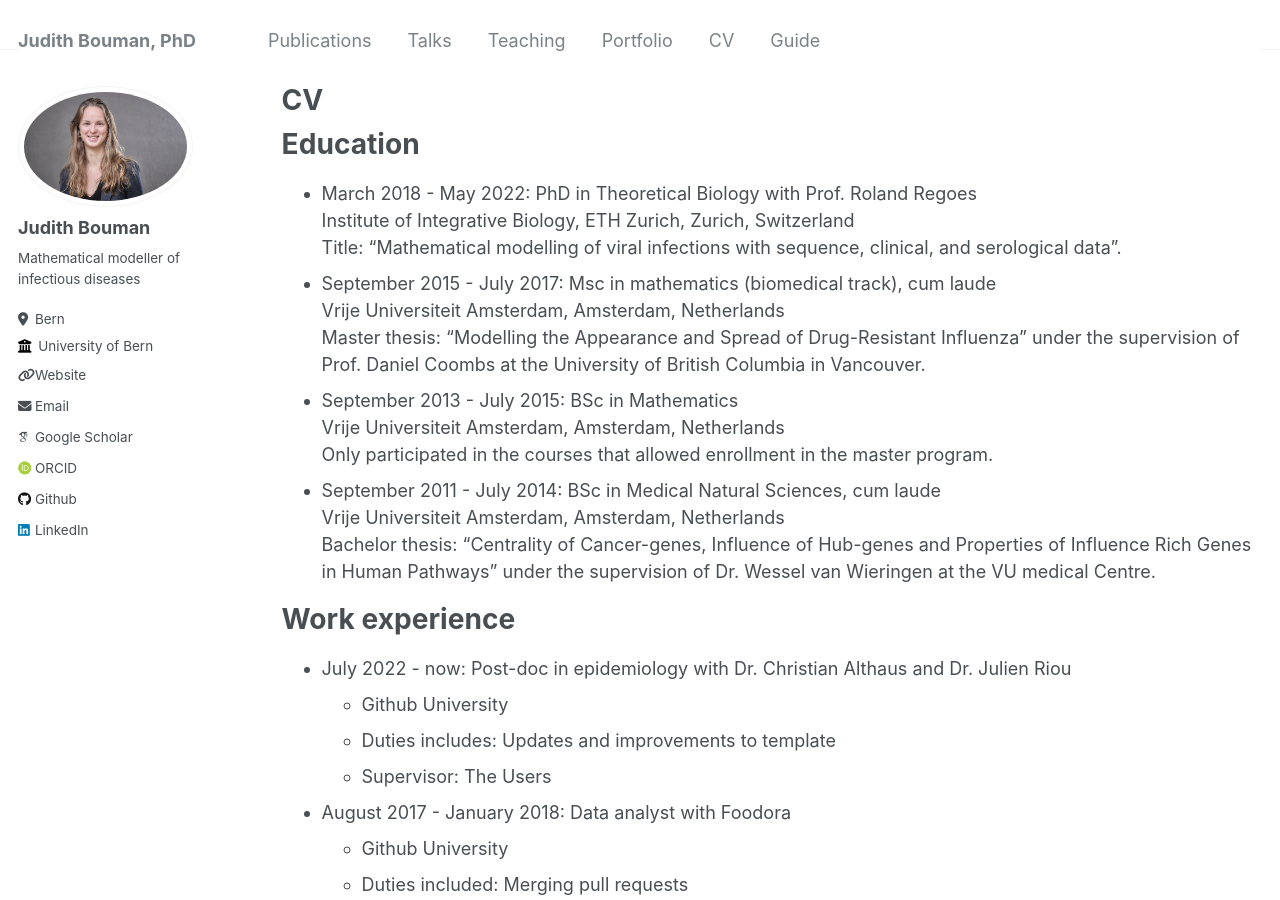
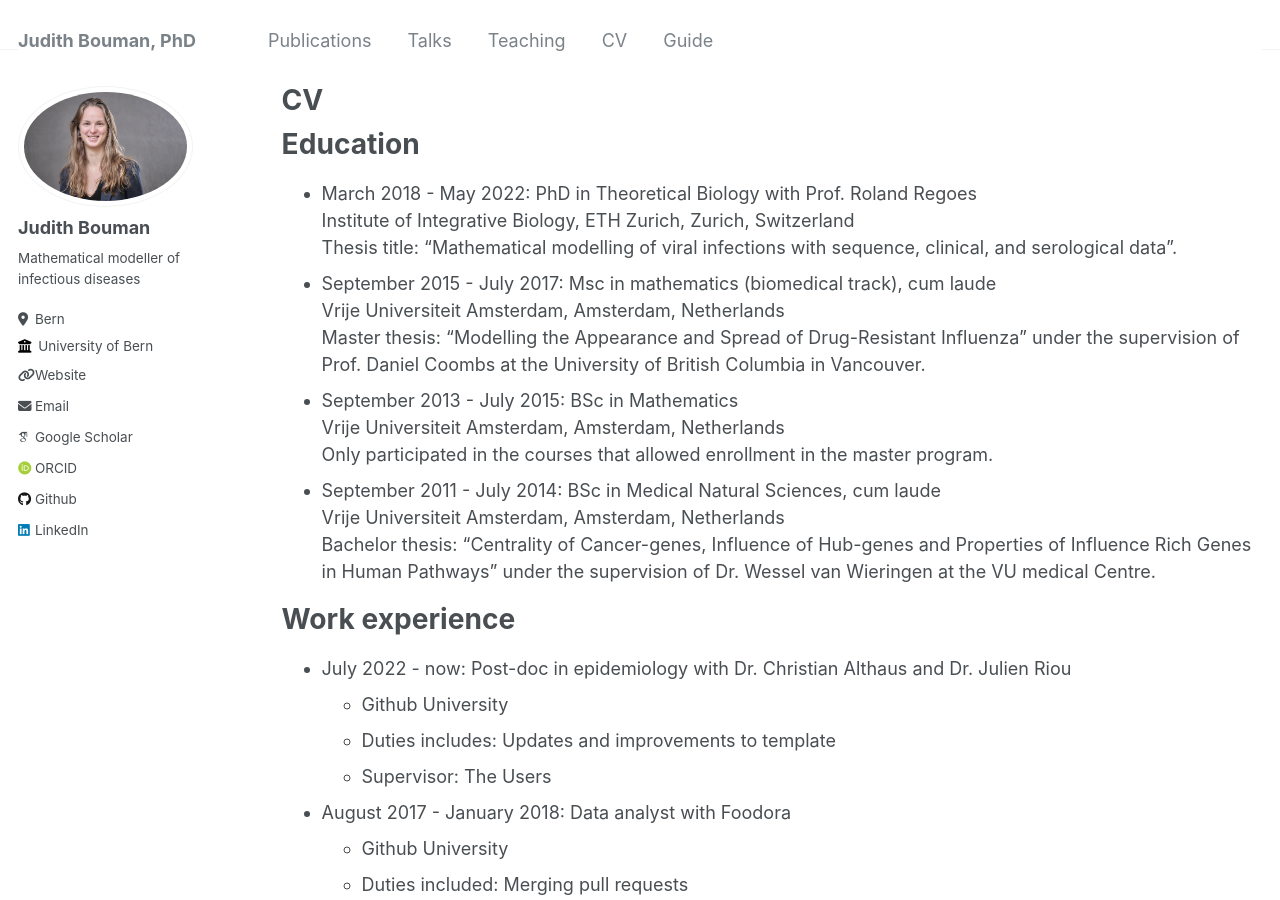
Before and after one commit to JudithBouman2412/JudithBouman2412.github.io, a Jekyll site: the page built from _pages/cv.md, in a window 1280 px wide and 900 px high. Built offline with Jekyll 4.4.1, drawn with Linux system fonts in a browser that asks for light colours; some web fonts are replaced.

Commit message:
update navigation

```diff
--- a/_data/navigation.yml
+++ b/_data/navigation.yml
@@ -9,8 +9,8 @@ main:
   - title: "Teaching"
     url: /teaching/
 
-  - title: "Portfolio"
-    url: /portfolio/
+#  - title: "Portfolio"
+#    url: /portfolio/
 
 #  - title: "Blog Posts"
 #    url: /year-archive/
--- a/_pages/cv.md
+++ b/_pages/cv.md
@@ -13,7 +13,7 @@ Education
 ======
 * March 2018 - May 2022: PhD in Theoretical Biology with Prof. Roland Regoes <br>
   Institute of Integrative Biology, ETH Zurich, Zurich, Switzerland <br>
-  Title: "Mathematical modelling of viral infections with sequence, clinical, and serological data".
+  Thesis title: "Mathematical modelling of viral infections with sequence, clinical, and serological data".
 * September 2015 - July 2017: Msc in mathematics (biomedical track), cum laude <br>
   Vrije Universiteit Amsterdam, Amsterdam, Netherlands <br>
   Master thesis: "Modelling the Appearance and Spread of Drug-Resistant Influenza" under the supervision of Prof. Daniel Coombs at the University of British Columbia in Vancouver.
```
